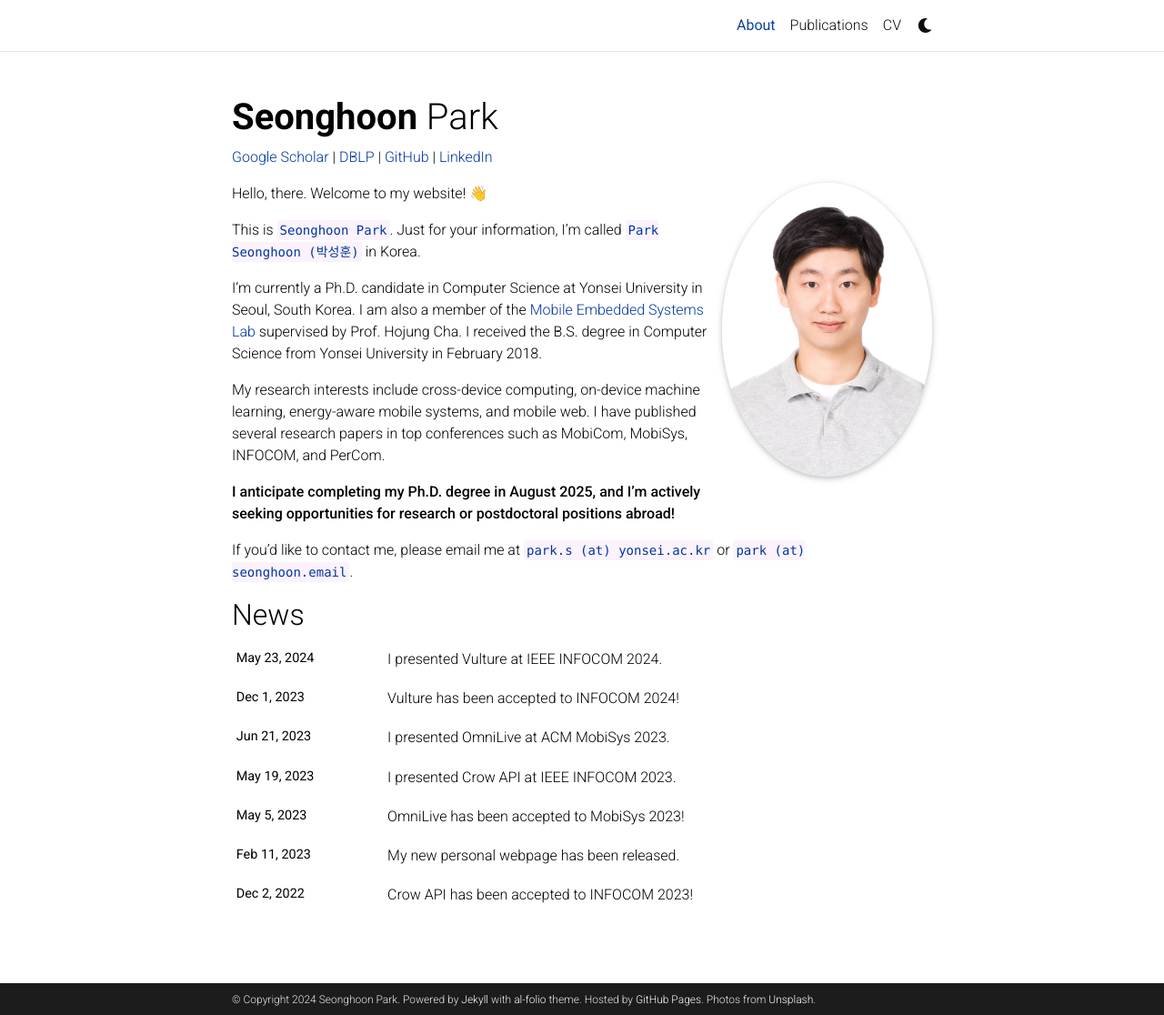
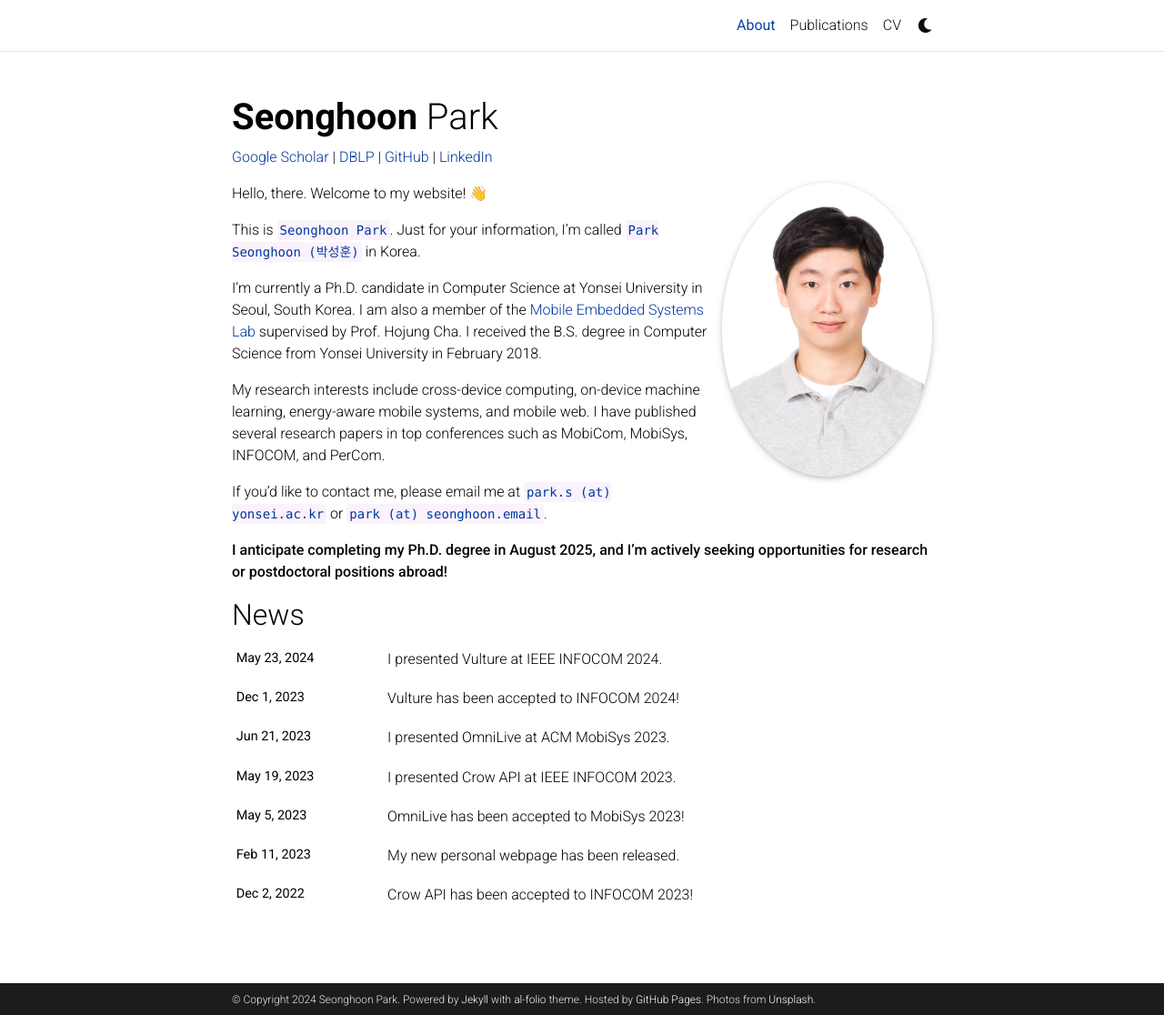
Before and after one commit to parkseonghoony/parkseonghoony.github.io, a Jekyll site: the page built from _pages/about.md, in a window 1280 px wide and 1116 px high. Shown: the whole window at 91% size. Built offline with Jekyll 4.4.1, drawn with Linux system fonts in a browser that asks for light colours; comment, search, counter and statistics services are not loaded; a style sheet for code colours, icons or effects is not loaded.

```diff
--- a/_pages/about.md
+++ b/_pages/about.md
@@ -30,6 +30,6 @@ I'm currently a Ph.D. candidate in Computer Science at Yonsei University in Seou
 
 My research interests include cross-device computing, on-device machine learning, energy-aware mobile systems, and mobile web. I have published several research papers in top conferences such as MobiCom, MobiSys, INFOCOM, and PerCom.
 
+If you'd like to contact me, please email me at `park.s (at) yonsei.ac.kr` or `park (at) seonghoon.email`.
+
 **I anticipate completing my Ph.D. degree in August 2025, and I'm actively seeking opportunities for research or postdoctoral positions abroad!**
-
-If you'd like to contact me, please email me at `park.s (at) yonsei.ac.kr` or `park (at) seonghoon.email`.
```
